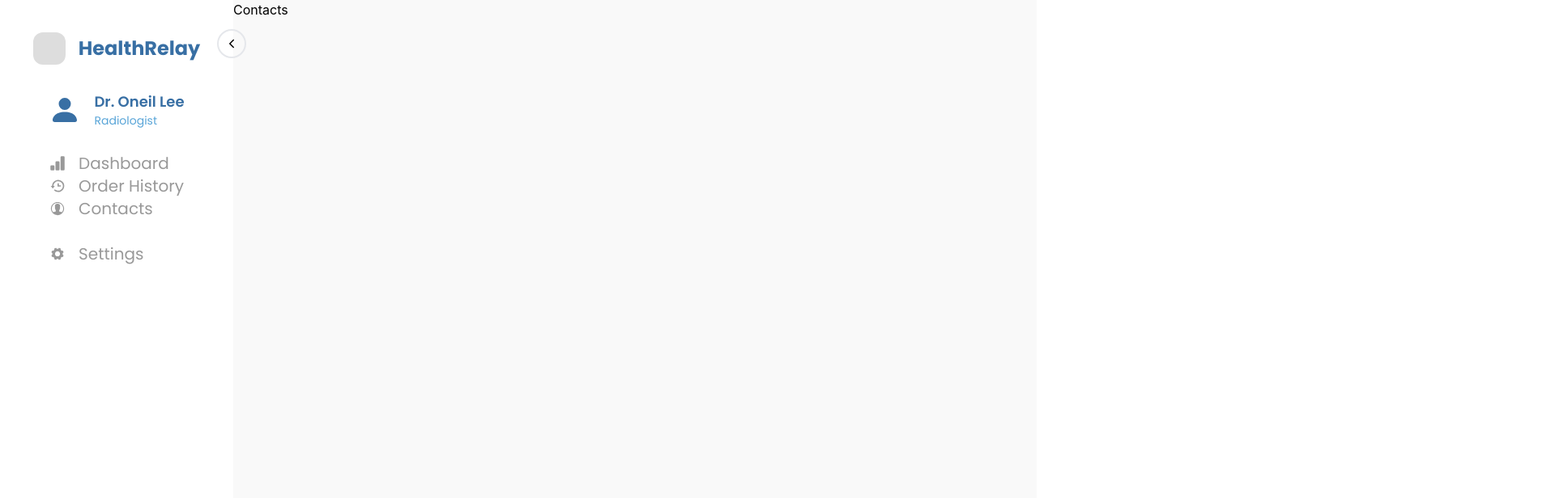
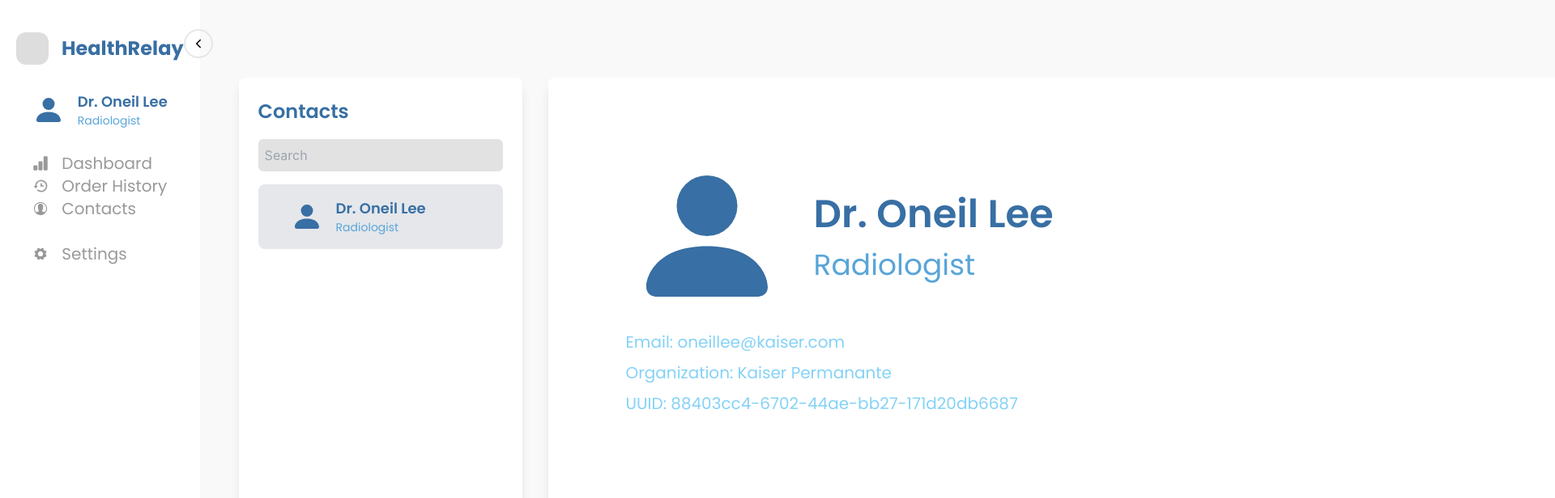
Before and after one commit to michaelhyi/healthrelay, a Next.js app in the folder web/: page /contacts in a window 1280 px wide. Shown: the top 616 px of the page at 81% size, 1920 px wide, since content can reach past the window. Built offline with nearby package versions, Linux system fonts and the light colour scheme.

Commit message:
worked on contacts page

```diff
--- a/web/pages/contacts.tsx
+++ b/web/pages/contacts.tsx
@@ -1,9 +1,78 @@
+import { useState } from "react";
+import { BsFillPersonFill } from "react-icons/bs";
 import Layout from "../components/Layout";
 
+const data = [
+  {
+    name: "Oneil Lee",
+    profession: "Radiologist",
+    email: "oneillee@kaiser.com",
+    organization: "Kaiser Permanante",
+    uuid: "88403cc4-6702-44ae-bb27-171d20db6687",
+  },
+];
+
 const Contacts = () => {
+  const [active, setActive] = useState(0);
   return (
     <Layout>
-      <div>Contacts</div>
+      <div className="flex p-12 space-x-8 mt-12">
+        <div className="bg-white p-6 rounded-lg shadow-lg h-[1100px] w-[350px]">
+          <div className="font-poppins text-[24px] text-[#386FA4] font-semibold">
+            Contacts
+          </div>
+          <input
+            className="bg-[#E2E2E2] p-2 w-full rounded-md mt-4"
+            placeholder="Search"
+          />
+          <div className="overflow-y-scroll overflow-hidden whitespace-nowrap">
+            {data.map((v, i) => (
+              <div
+                onClick={() => setActive(i)}
+                className={`${
+                  i === active ? "bg-gray-200" : "bg-white"
+                } p-4 w-full rounded-lg hover:bg-gray-200 mt-4`}
+              >
+                <div className="flex items-center space-x-4 mx-6">
+                  <BsFillPersonFill fill="#386FA4" size={40} />
+                  <div className={`duration-200`}>
+                    <div className="font-poppins text-[#386FA4] text-[18px] font-semibold">
+                      Dr. {v.name}
+                    </div>
+                    <div className="font-poppins text-[#59A5D8] text-[14px]">
+                      {v.profession}
+                    </div>
+                  </div>
+                </div>
+              </div>
+            ))}
+          </div>
+        </div>
+        <div className="bg-white p-24 rounded-lg shadow-lg h-[1100px] w-[1600px]">
+          <div className="flex items-center space-x-8">
+            <BsFillPersonFill fill="#386FA4" size={200} />
+            <div>
+              <div className="font-poppins font-semibold text-[48px] text-[#386FA4]">
+                Dr. {data[active].name}
+              </div>
+              <div className="font-poppins text-[36px] text-[#59A5D8]">
+                {data[active].profession}
+              </div>
+            </div>
+          </div>
+          <div className="mt-4  space-y-2">
+            <div className="font-poppins text-[20px] text-[#84D2F6]">
+              Email: {data[active].email}
+            </div>
+            <div className="font-poppins text-[20px] text-[#84D2F6]">
+              Organization: {data[active].organization}
+            </div>
+            <div className="font-poppins text-[20px] text-[#84D2F6]">
+              UUID: {data[active].uuid}
+            </div>
+          </div>
+        </div>
+      </div>
     </Layout>
   );
 };
```
